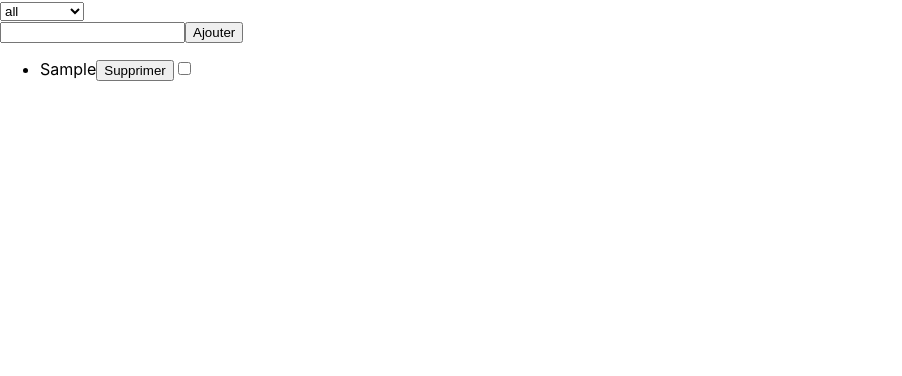
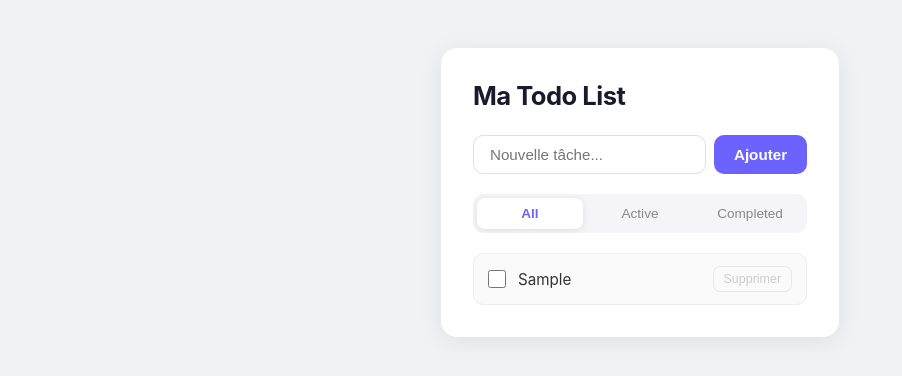
Before and after one commit to kevTsii/react-refresher, a React (Create React App) app: page / in a window 1280 px wide. Both pictures are taken after typing "Sample" into the empty fields and a click on the button "Ajouter". Shown: the top 376 px of the page, without its empty margins (0-902 px from the left). Built offline with nearby package versions, Linux system fonts and the light colour scheme.

Commit message:
feat(crud-j1): Claude Code enhancing css.

```diff
--- a/src/App.css
+++ b/src/App.css
@@ -1,38 +1,191 @@
-.App {
-  text-align: center;
+* {
+  box-sizing: border-box;
+  margin: 0;
+  padding: 0;
 }
 
-.App-logo {
-  height: 40vmin;
-  pointer-events: none;
+body {
+  background: #f0f2f5;
+  min-height: 100vh;
+  display: flex;
+  align-items: center;
+  justify-content: center;
 }
 
-@media (prefers-reduced-motion: no-preference) {
-  .App-logo {
-    animation: App-logo-spin infinite 20s linear;
-  }
+.app {
+  width: 100%;
+  min-height: 100vh;
+  display: flex;
+  align-items: flex-start;
+  justify-content: center;
+  padding: 48px 16px;
 }
 
-.App-header {
-  background-color: #282c34;
-  min-height: 100vh;
+/* Card */
+.todo-card {
+  background: #ffffff;
+  border-radius: 16px;
+  box-shadow: 0 4px 24px rgba(0, 0, 0, 0.08);
+  padding: 32px;
+  width: 100%;
+  max-width: 520px;
+}
+
+.todo-card h1 {
+  font-size: 1.6rem;
+  font-weight: 700;
+  color: #1a1a2e;
+  margin-bottom: 24px;
+  letter-spacing: -0.5px;
+}
+
+/* Input */
+.todo-input-row {
+  display: flex;
+  gap: 8px;
+  margin-bottom: 20px;
+}
+
+.todo-input-row input[type="text"] {
+  flex: 1;
+  padding: 10px 16px;
+  border: 1.5px solid #e0e0e0;
+  border-radius: 10px;
+  font-size: 0.95rem;
+  color: #333;
+  outline: none;
+  transition: border-color 0.2s;
+}
+
+.todo-input-row input[type="text"]:focus {
+  border-color: #6c63ff;
+}
+
+.btn-add {
+  padding: 10px 20px;
+  background: #6c63ff;
+  color: #fff;
+  border: none;
+  border-radius: 10px;
+  font-size: 0.95rem;
+  font-weight: 600;
+  cursor: pointer;
+  transition: background 0.2s, transform 0.1s;
+  white-space: nowrap;
+}
+
+.btn-add:hover {
+  background: #5a52e0;
+}
+
+.btn-add:active {
+  transform: scale(0.97);
+}
+
+/* Filter tabs */
+.todo-filters {
+  display: flex;
+  gap: 4px;
+  background: #f5f5f7;
+  border-radius: 10px;
+  padding: 4px;
+  margin-bottom: 20px;
+}
+
+.filter-btn {
+  flex: 1;
+  padding: 8px 0;
+  border: none;
+  background: transparent;
+  border-radius: 8px;
+  font-size: 0.85rem;
+  font-weight: 500;
+  color: #888;
+  cursor: pointer;
+  transition: background 0.2s, color 0.2s;
+  text-transform: capitalize;
+}
+
+.filter-btn.active {
+  background: #ffffff;
+  color: #6c63ff;
+  font-weight: 600;
+  box-shadow: 0 1px 6px rgba(0, 0, 0, 0.1);
+}
+
+.filter-btn:hover:not(.active) {
+  color: #555;
+}
+
+/* Task list */
+.todo-list {
+  list-style: none;
   display: flex;
   flex-direction: column;
-  align-items: center;
-  justify-content: center;
-  font-size: calc(10px + 2vmin);
-  color: white;
+  gap: 8px;
 }
 
-.App-link {
-  color: #61dafb;
+.todo-item {
+  display: flex;
+  align-items: center;
+  gap: 12px;
+  padding: 12px 14px;
+  border-radius: 10px;
+  border: 1.5px solid #ececec;
+  background: #fafafa;
+  transition: border-color 0.2s, background 0.2s;
 }
 
-@keyframes App-logo-spin {
-  from {
-    transform: rotate(0deg);
-  }
-  to {
-    transform: rotate(360deg);
-  }
+.todo-item:hover {
+  border-color: #d0c9ff;
+  background: #f8f7ff;
 }
+
+.todo-item.done {
+  opacity: 0.6;
+}
+
+.todo-item input[type="checkbox"] {
+  width: 18px;
+  height: 18px;
+  accent-color: #6c63ff;
+  cursor: pointer;
+  flex-shrink: 0;
+}
+
+.todo-item-name {
+  flex: 1;
+  font-size: 0.95rem;
+  color: #333;
+}
+
+.todo-item.done .todo-item-name {
+  text-decoration: line-through;
+  color: #aaa;
+}
+
+.btn-remove {
+  padding: 5px 10px;
+  background: transparent;
+  color: #ccc;
+  border: 1.5px solid #e8e8e8;
+  border-radius: 7px;
+  font-size: 0.78rem;
+  cursor: pointer;
+  transition: background 0.2s, color 0.2s, border-color 0.2s;
+  flex-shrink: 0;
+}
+
+.btn-remove:hover {
+  background: #fff0f0;
+  color: #e74c3c;
+  border-color: #f5c6c6;
+}
+
+/* Empty state */
+.todo-empty {
+  text-align: center;
+  color: #bbb;
+  font-size: 0.9rem;
+  padding: 24px 0;
+}
--- a/src/App.js
+++ b/src/App.js
@@ -3,7 +3,9 @@ import {TodoList} from "./components/TodoList";
 
 function App() {
   return (
-    <TodoList />
+    <div className="app">
+      <TodoList />
+    </div>
   );
 }
 
--- a/src/components/Filter.jsx
+++ b/src/components/Filter.jsx
@@ -1,15 +1,17 @@
 import React from "react";
 
-export const Filter = ({availableFilters, applyFilter}) => {
+export const Filter = ({availableFilters, currentFilter, applyFilter}) => {
     return (
-        <div>
-            <select name="filter" id="tasks_filter" onChange={applyFilter}>
-                {availableFilters.map((filter, index) => ( //index parce que la liste n'est jamais MaJ
-                    <option key={index} value={filter}>
-                        {filter}
-                    </option>
-                ))}
-            </select>
+        <div className="todo-filters">
+            {availableFilters.map((filter, index) => ( //index parce que la liste n'est jamais MaJ
+                <button
+                    key={index}
+                    className={`filter-btn ${currentFilter === filter ? "active" : ""}`}
+                    onClick={() => applyFilter(filter)}
+                >
+                    {filter}
+                </button>
+            ))}
         </div>
     )
 }
--- a/src/components/Input.jsx
+++ b/src/components/Input.jsx
@@ -4,15 +4,25 @@ export const Input = ({onAddTask}) => {
     const [taskName, setTaskName] = useState("")
 
     const handleAddTask = () => {
-        if (taskName.length === 0) return
-        onAddTask({id: Date.now(), name: taskName, done: false})
+        if (taskName.trim().length === 0) return
+        onAddTask({id: Date.now(), name: taskName.trim(), done: false})
         setTaskName("")
     }
 
+    const handleKeyDown = (e) => {
+        if (e.key === "Enter") handleAddTask()
+    }
+
     return (
-        <>
-            <input type="text" value={taskName} onChange={(e) => setTaskName(e.target.value)}/>
-            <button name="add" onClick={handleAddTask}>Ajouter</button>
-        </>
+        <div className="todo-input-row">
+            <input
+                type="text"
+                value={taskName}
+                onChange={(e) => setTaskName(e.target.value)}
+                onKeyDown={handleKeyDown}
+                placeholder="Nouvelle tâche..."
+            />
+            <button className="btn-add" onClick={handleAddTask}>Ajouter</button>
+        </div>
     )
 }
--- a/src/components/List.jsx
+++ b/src/components/List.jsx
@@ -5,17 +5,26 @@ export function List({tasks, filter, removeTask, toggleTask}) {
         completed: tasks.filter(t => t.done)
     }
     const visibleTasks = filterMap[filter] ?? tasks
+
+    if (visibleTasks.length === 0) {
+        return <p className="todo-empty">Aucune tâche à afficher.</p>
+    }
+
     return (
-        <>
-            <ul>
-                { visibleTasks.map(task => (
-                    <li key={task.id} style={{textDecoration: task.done ? "line-through" : "none"}}>
-                        {task.name}
-                        <button name="remove" onClick={() => removeTask(task.id)}>Supprimer</button>
-                        <input type="checkbox" checked={task.done} onChange={() => toggleTask(task.id)} />
-                    </li>
-                ))}
-            </ul>
-        </>
+        <ul className="todo-list">
+            {visibleTasks.map(task => (
+                <li key={task.id} className={`todo-item ${task.done ? "done" : ""}`}>
+                    <input
+                        type="checkbox"
+                        checked={task.done}
+                        onChange={() => toggleTask(task.id)}
+                    />
+                    <span className="todo-item-name">{task.name}</span>
+                    <button className="btn-remove" onClick={() => removeTask(task.id)}>
+                        Supprimer
+                    </button>
+                </li>
+            ))}
+        </ul>
     )
 }
--- a/src/components/TodoList.jsx
+++ b/src/components/TodoList.jsx
@@ -20,20 +20,14 @@ export const TodoList = () => {
         setTasks(prev => prev.map(t => t.id === id ? {...t, done: !t.done} : t))
     }
 
-    const filterTasks = (e) => {
-        const selected = e.target.value
-        if (!availableFilters.includes(selected)) return
-        setTaskFilter(selected)
-    }
-
     return (
-        <div>
+        <div className="todo-card">
+            <h1>Ma Todo List</h1>
+            <Input onAddTask={addTask} />
             <Filter
-                availableFilters = {availableFilters}
-                applyFilter = {filterTasks}
-            />
-            <Input
-                onAddTask={addTask}
+                availableFilters={availableFilters}
+                currentFilter={taskFilter}
+                applyFilter={setTaskFilter}
             />
             <List
                 tasks={tasks}
```
